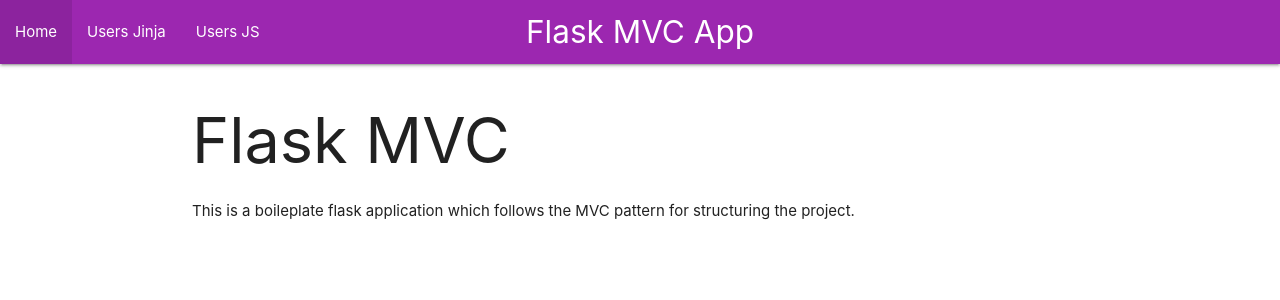
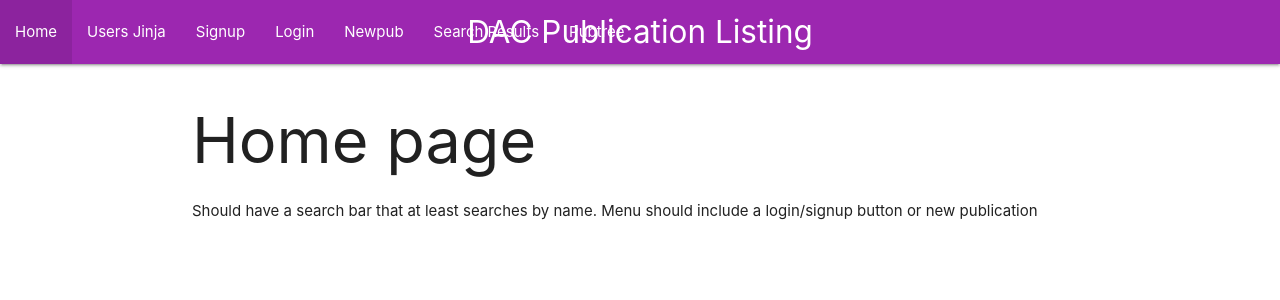
Before and after one commit to crowbar72/COMP3613_Project, a Flask app: page / in a window 1280 px wide. Shown: the top 300 px of the page. Run offline with Flask 2, Linux system fonts and the light colour scheme.

Commit message:
Changes made to faacilitate new templates

```diff
--- a/App/templates/index.html
+++ b/App/templates/index.html
@@ -1,10 +1,10 @@
 {% extends "layout.html" %}
-{% block title %}Flask MVC App{% endblock %}
-{% block page %}Flask MVC App{% endblock %}
+{% block title %}DAC Publication Listing{% endblock %}
+{% block page %}DAC Publication Listing{% endblock %}
 
 {{ super() }}
 
 {% block content %}
-    <h1>Flask MVC</h1>
-    <p>This is a boileplate flask application which follows the MVC pattern for structuring the project.</p>
+    <h1>Home page</h1>
+    <p>Should have a search bar that at least searches by name. Menu should include a login/signup button or new publication</p>
 {% endblock %}
--- a/App/templates/layout.html
+++ b/App/templates/layout.html
@@ -9,7 +9,7 @@
     <link rel="stylesheet" href="https://cdnjs.cloudflare.com/ajax/libs/materialize/1.0.0/css/materialize.min.css">
     <!--Let browser know website is optimized for mobile-->
     <meta name="viewport" content="width=device-width, initial-scale=1.0"/>
-    <title>{% block title %}{% endblock %}</title>
+    <title>{% block title %}DAC Publication Listing{% endblock %}</title>
 
   </head>
   <body>
@@ -20,7 +20,11 @@
             <ul id="nav-mobile" class="left">
                 <li><a href="/">Home</a></li>
                 <li><a href="/users">Users Jinja</a></li>
-                <li><a href="/static/users">Users JS</a></li>
+                <li><a href="/signuppage">Signup</a></li>
+                <li><a href="/login">Login</a></li>
+                <li><a href="/newpub">Newpub</a></li>
+                <li><a href="/results">Search Results</a></li>
+                <li><a href="/pubtree">Pubtree</a></li>
             </ul>
         </div>
       </div>
```
